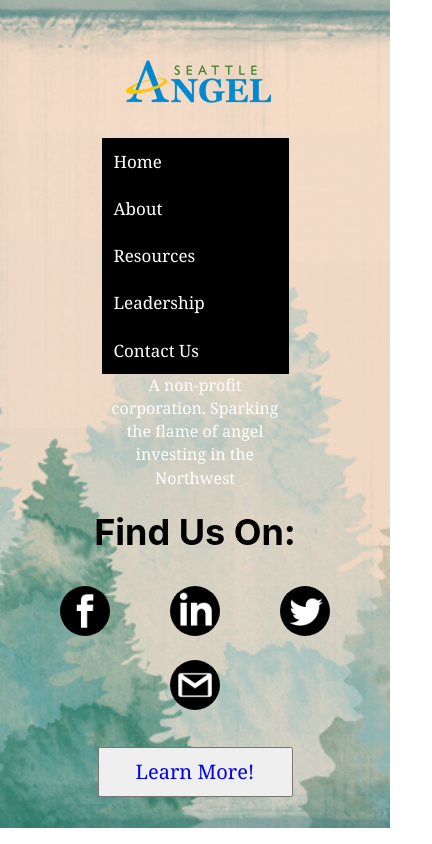
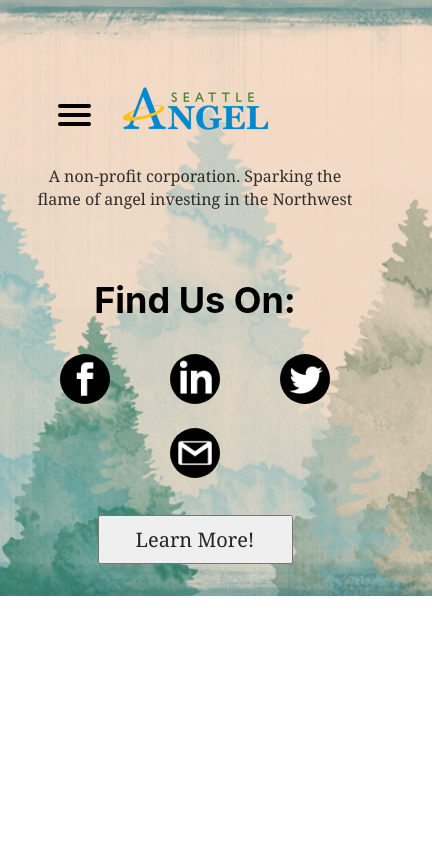
Before and after one commit to clarencedave/clarence.github.io, a Gatsby site: page /home in a window 390 px wide. Shown: the whole page, 432 px wide, since content can reach past the window. Built offline with nearby package versions, Linux system fonts and the light colour scheme; Gatsby itself is replaced by a stand-in of ours.

Commit message:
hamburger menu added

```diff
--- a/gatsby-config.js
+++ b/gatsby-config.js
@@ -18,7 +18,7 @@
       options: {
         name: 'gatsby-starter-default',
         short_name: 'starter',
-        start_url: '/home',
+        start_url: '/',
         background_color: '#663399',
         theme_color: '#663399',
         display: 'minimal-ui',
--- a/src/components/header.js
+++ b/src/components/header.js
@@ -35,22 +35,34 @@
 
 
     <div class="header">
-  <a   href="home" >
+
+
+
+   <nav role="navigation">
+  <div id="menuToggle">
+
+    <input type="checkbox" />
+
+
+    <span></span>
+    <span></span>
+    <span></span>
+
+
+    <ul id="menu">
+    <a   href="home" >
     <img src= {logo} alt="Angel"/>
        </a>
+        <a href="/"><li> Home </li></a>
+        <a href="about"><li>About</li> </a>
+        <a href="#resource"> <li>Resources</li> </a>
+        <a href="contacts"><li>Leadership</li></a>
+        <a href="form"><li>Contact Us</li></a>
+    </ul>
+  </div>
+</nav>
 
 
-  <div class="header-right">
-    <a href="/"> Home </a>
-      <a href="about"> About </a>
-        <a href="#resource"> Resources </a>
-          <a href="contacts"> Leadership </a>
-          <a href="form"> Contact Us </a>
-             </div>
-
-    <div class="profit">
-      <p>A non-profit corporation. Sparking the flame of angel investing in the Northwest</p>
-        </div>
           </div>
 
 
--- a/src/components/layout.css
+++ b/src/components/layout.css
@@ -15,13 +15,6 @@
 
 .hidden {
   visibility: hidden;
-}
-
-.header-right {
-  width: 100%;
-  background-color: black;
-  overflow: auto;
-
 }
 
 
@@ -77,52 +70,6 @@
 .col-50,
 .col-75 {
   padding: 0 16px;
-}
-
-
-
-.header a {
-  color: white;
-  text-align: center;
-  padding: 18px;
-  text-decoration: none;
-  font-size: 18px;
-  border-radius: 4px;
-}
-
-
-.header {
-  display: block;
-  margin-left: auto;
-  margin-right: auto;
-  width: 50%;
-}
-
-.profit {
-  color: white;
-  text-align: center;
-}
-
-.header-right a
-{
-  float: left;
-  padding: 12px;
-  color: white;
-  text-decoration: none;
-  font-size: 17px;
-  width: 20%; /* Four links of equal widths */
-  text-align: center;
-}
-
-@media screen and (max-width: 650px) {
-
-
-  .header-right a {
-    float: none;
-    display: block;
-    width: 100%;
-    text-align: left;
-  }
 }
 
 
@@ -202,6 +149,154 @@
 div .media {
   text-align: center;
 }
+
+a
+{
+  text-decoration: none;
+  color: #232323;
+
+  transition: color 0.3s ease;
+}
+
+a:hover
+{
+  color: tomato;
+}
+
+#menuToggle
+{
+  display: block;
+  position: relative;
+  top: 50px;
+  left: 50px;
+
+  z-index: 1;
+
+  -webkit-user-select: none;
+  user-select: none;
+}
+
+#menuToggle input
+{
+  display: block;
+  width: 40px;
+  height: 32px;
+  position: absolute;
+  top: -7px;
+  left: -5px;
+
+  cursor: pointer;
+
+  opacity: 0; /* hide this */
+  z-index: 2; /* and place it over the hamburger */
+
+  -webkit-touch-callout: none;
+}
+
+/*
+ * Just a quick hamburger
+ */
+#menuToggle span
+{
+  display: block;
+  width: 33px;
+  height: 4px;
+  margin-bottom: 5px;
+  position: relative;
+
+  background: black;
+  border-radius: 3px;
+
+  z-index: 1;
+
+  transform-origin: 4px 0px;
+
+  transition: transform 0.5s cubic-bezier(0.77,0.2,0.05,1.0),
+              background 0.5s cubic-bezier(0.77,0.2,0.05,1.0),
+              opacity 0.55s ease;
+}
+
+#menuToggle span:first-child
+{
+  transform-origin: 0% 0%;
+}
+
+#menuToggle span:nth-last-child(2)
+{
+  transform-origin: 0% 100%;
+}
+
+/*
+ * Transform all the slices of hamburger
+ * into a crossmark.
+ */
+#menuToggle input:checked ~ span
+{
+  opacity: 1;
+  transform: rotate(45deg) translate(-2px, -1px);
+  background: #232323;
+}
+
+/*
+ * But let's hide the middle one.
+ */
+#menuToggle input:checked ~ span:nth-last-child(3)
+{
+  opacity: 0;
+  transform: rotate(0deg) scale(0.2, 0.2);
+}
+
+/*
+ * Ohyeah and the last one should go the other direction
+ */
+#menuToggle input:checked ~ span:nth-last-child(2)
+{
+  transform: rotate(-45deg) translate(0, -1px);
+}
+
+/*
+ * Make this absolute positioned
+ * at the top left of the screen
+ */
+#menu
+{
+  position: absolute;
+  width: 300px;
+  margin: -100px 0 0 -60px;
+  padding: 50px;
+  padding-top: 125px;
+
+  background: #ededed;
+  list-style-type: none;
+  -webkit-font-smoothing: antialiased;
+  /* to stop flickering of text in safari */
+
+  transform-origin: 0% 0%;
+  transform: translate(-100%, 0);
+
+  transition: transform 0.5s cubic-bezier(0.77,0.2,0.05,1.0);
+}
+
+#menu li
+{
+  padding: 10px 0;
+  font-size: 22px;
+}
+
+/*
+ * And let's slide it in from the left
+ */
+#menuToggle input:checked ~ ul
+{
+  transform: none;
+}
+
+
+
+
+
+
+
 
 
 article,
--- a/src/pages/home.js
+++ b/src/pages/home.js
@@ -5,13 +5,18 @@
 import twit from '../images/twit.png'
 import mail from '../images/gmail.png'
 import Layout from '../components/layout'
-
+import logo from '../images/seattle-angel-logo.png'
 const homePage = () => (
   <Layout>
 
           <div class = "media">
             <div class="hero-image">
               <div class="hero-text">
+              <img src= {logo} alt="Angel"/>
+              <p>A non-profit corporation. Sparking the flame of angel investing in the Northwest</p>
+              <br/>
+              <br/>
+
               <h1>Find Us On:</h1>
              <a  href= "https://web.facebook.com/?_rdc=1&_rdr"> <img src= {facebook} alt="fb" class = "fb"/></a>
                <a  href= "https://www.linkedin.com/feed/"> <img src= {linkedin} alt="in"class = "in"/></a>
@@ -20,6 +25,7 @@
 
                 <br/>
                    <br/>
+
                       <button class = "but" >< a href = "/"> Learn More! </a></button>
                          </div>
                             </div>
```
Also changed, not shown: src/pages/menu.js (added, +14 -0 lines).
